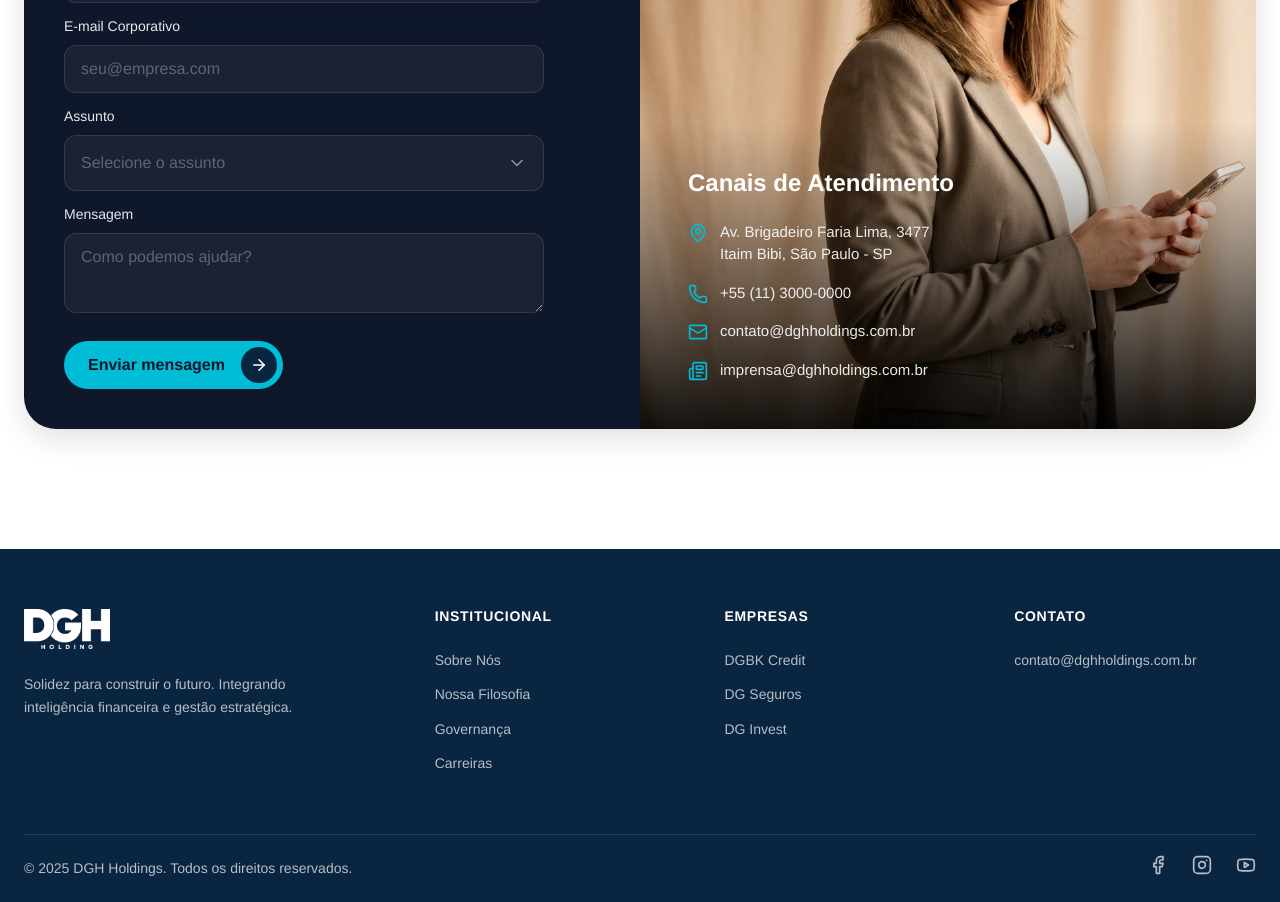
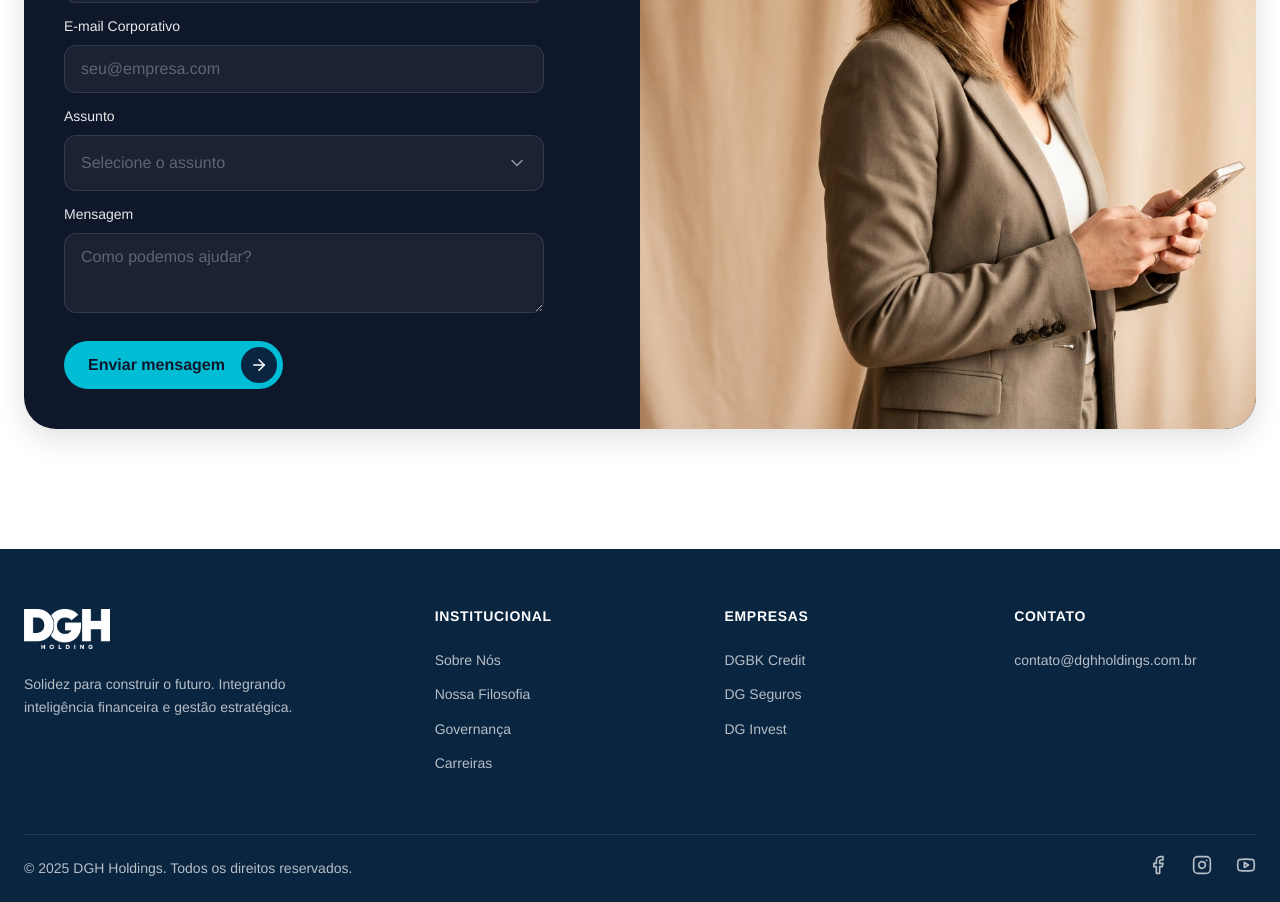
Before and after one commit to leleoteles/dgh, a React (Vite) app: page / in a window 1280 px wide. Shown: the part 4620-5522 px from the top of the page. Built offline with nearby package versions, Linux system fonts and the light colour scheme.

Commit message:
Remover overlay de contato da imagem, deixando apenas a foto

```diff
--- a/src/components/sections/Contact.tsx
+++ b/src/components/sections/Contact.tsx
@@ -1,5 +1,5 @@
 import React from 'react';
-import { MapPin, Phone, Mail, Newspaper, ArrowRight } from 'lucide-react';
+import { ArrowRight } from 'lucide-react';
 import { Container } from '../ui/Container';
 import { Button } from '../ui/Button';
 import { Select } from '../ui/Select';
@@ -54,34 +54,6 @@
 
                     <div className={styles.imageSection}>
                         <img src={contactImage} alt="Atendimento DGH" className={styles.image} />
-                        <div className={styles.overlay}>
-                            <h3 className={styles.overlayTitle}>Canais de Atendimento</h3>
-
-                            <div className={styles.contactInfo}>
-                                <div className={styles.infoItem}>
-                                    <MapPin size={20} className={styles.icon} />
-                                    <span className={styles.infoText}>
-                                        Av. Brigadeiro Faria Lima, 3477<br />
-                                        Itaim Bibi, São Paulo - SP
-                                    </span>
-                                </div>
-
-                                <div className={styles.infoItem}>
-                                    <Phone size={20} className={styles.icon} />
-                                    <span className={styles.infoText}>+55 (11) 3000-0000</span>
-                                </div>
-
-                                <div className={styles.infoItem}>
-                                    <Mail size={20} className={styles.icon} />
-                                    <span className={styles.infoText}>contato@dghholdings.com.br</span>
-                                </div>
-
-                                <div className={styles.infoItem}>
-                                    <Newspaper size={20} className={styles.icon} />
-                                    <span className={styles.infoText}>imprensa@dghholdings.com.br</span>
-                                </div>
-                            </div>
-                        </div>
                     </div>
                 </div>
             </Container>
```
